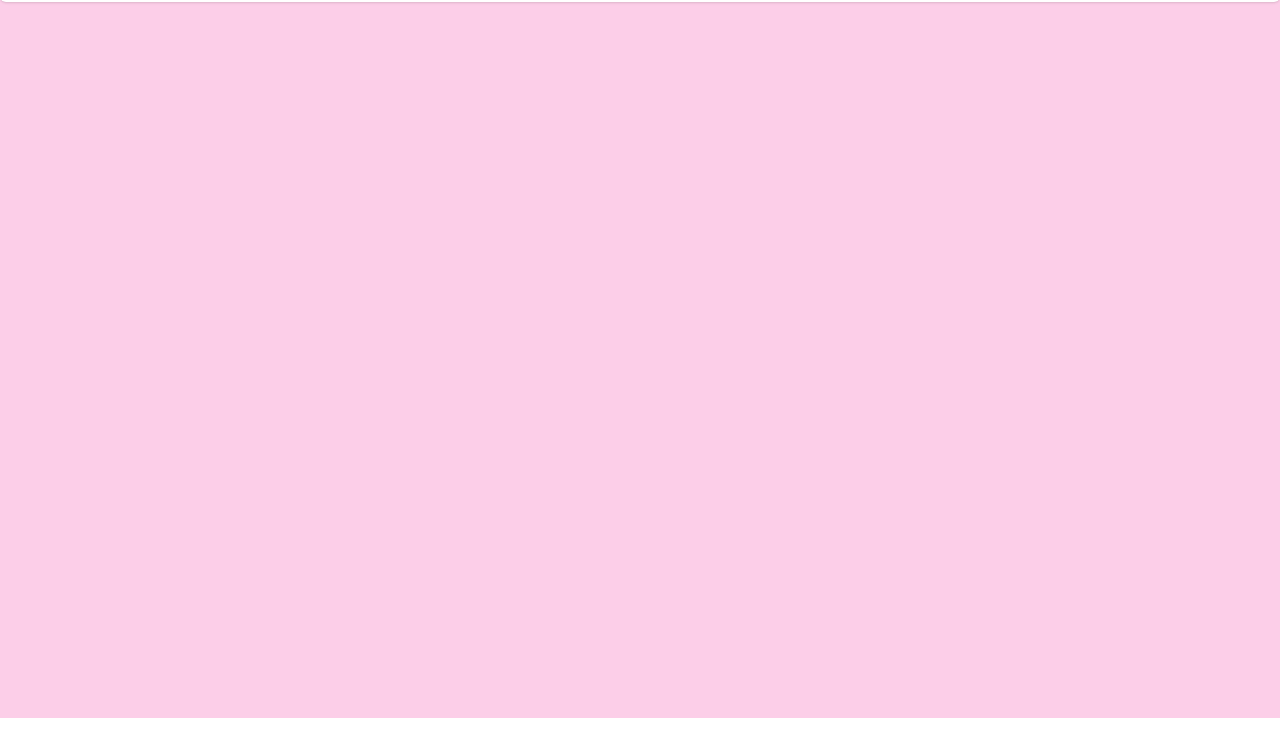
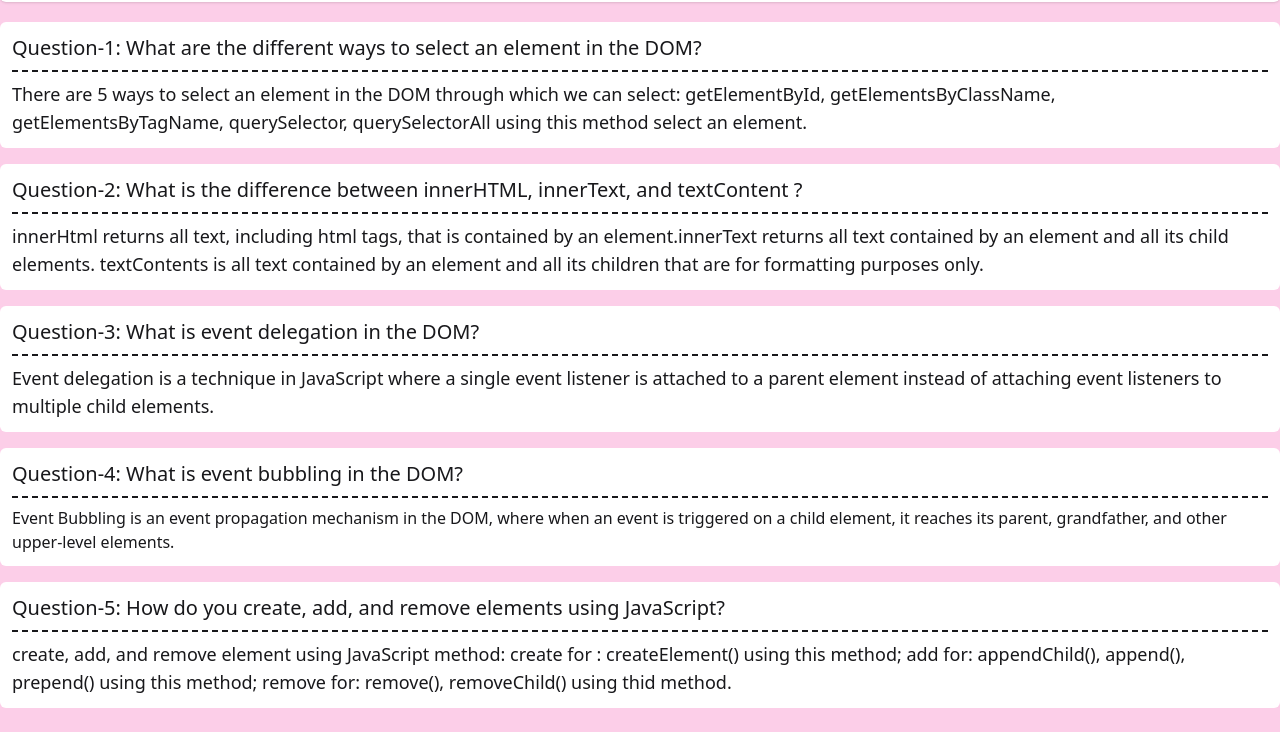
Before and after one commit to Prosantaroy1/DevBoard-JS, a plain HTML site: page blog.html in a window 1280 px wide. Shown: the part 82-814 px from the top of the page. Drawn offline with nearby package versions, Linux system fonts and the light colour scheme.

Commit message:
blog page create done

```diff
--- a/blog.html
+++ b/blog.html
@@ -10,7 +10,7 @@
     <script src="https://cdn.jsdelivr.net/npm/@tailwindcss/browser@4"></script>
 </head>
 
-<body class="bg-pink-200 h-screen">
+<body class="bg-pink-200">
     <!-- navber -->
     <nav class="max-w-screen-xl mx-auto pt-5">
         <div class="navbar bg-base-100 flex px-3 justify-between shadow rounded-md">
@@ -23,7 +23,50 @@
             </div>
         </div>
     </nav>
-
+    <!-- question -->
+     <section class="max-w-screen-xl mx-auto mt-5 space-y-4 pb-6">
+         <div class="bg-white p-3 rounded-md ">
+            <h3 class="text-xl font-medium border-b-2  border-dashed  pb-2">Question-1: What are the different ways to select an element in the DOM?</h3>
+            <p class="pt-2 text-lg">
+                There are 5 ways to select an element in the DOM through which we can select: getElementById, getElementsByClassName, getElementsByTagName, querySelector, querySelectorAll using this method select an element.
+            </p>
+         </div>
+         <div class="bg-white p-3 rounded-md ">
+            <h3 class="text-xl font-medium border-b-2  border-dashed  pb-2">
+                Question-2: What is the difference between innerHTML, innerText, and textContent ?
+            </h3>
+            <p class="pt-2 text-lg">
+                innerHtml returns all text, including html tags, that is contained by an element.innerText returns all text contained by an element and all its child elements.
+                textContents is all text contained by an element and all its children that are for formatting purposes only.
+            </p>
+         </div>
+         <div class="bg-white p-3 rounded-md ">
+            <h3 class="text-xl font-medium border-b-2  border-dashed  pb-2">
+                Question-3: What is event delegation in the DOM?
+            </h3>
+            <p class="pt-2 text-lg">
+                Event delegation is a technique in JavaScript where a single event listener is attached to a parent element instead of attaching event listeners to multiple child elements.
+            </p>
+         </div>
+         <div class="bg-white p-3 rounded-md ">
+            <h3 class="text-xl font-medium border-b-2  border-dashed  pb-2">
+                Question-4: What is event bubbling in the DOM?
+            </h3>
+            <p class="pt-2">
+                Event Bubbling is an event propagation mechanism in the DOM, where when an event is triggered on a child element, it reaches its parent, grandfather, and other upper-level elements.
+         </div>
+         <div class="bg-white p-3 rounded-md ">
+            <h3 class="text-xl font-medium border-b-2  border-dashed  pb-2">
+                Question-5: How do you create, add, and remove elements using JavaScript?
+            </h3>
+            <p class="pt-2 text-lg">
+                create, add, and remove element using JavaScript method:
+                create for : createElement() using this method;
+                add for: appendChild(), append(), prepend() using this method;
+                remove for: remove(), removeChild() using thid method.
+            </p>
+         </div>
+     </section>
 
 
     <!-- script -->
--- a/script/common.js
+++ b/script/common.js
@@ -23,7 +23,7 @@ function addTitle(id1, id2){
        const cartTitle= document.getElementById(id1).innerText;  //title get
        const list=document.createElement('li')    //create element li
        list.setAttribute('id', 'list-all')
-       list.className='bg-[#F4F7FF] p-3 text-base rounded'   //style history title
+       list.className='bg-[#F4F7FF] p-3 text-base deleted rounded'   //style history title
        let time= new Date() //date
        list.innerText= `You have Complete The Task ${cartTitle} at ${time.toLocaleTimeString()}`;  //add to title newElement
        const historyUl=document.getElementById(id2)  //ul element get id
@@ -32,7 +32,7 @@ function addTitle(id1, id2){
 
 //history clear btn
 document.getElementById('history-deleted').addEventListener('click', ()=>{
-    const listed=document.getElementsByTagName('li')
-    listed.removeAll();
+   const deleteList=document.getElementById('history-add')
+   deleteList.innerHTML='';
 
 })
```
